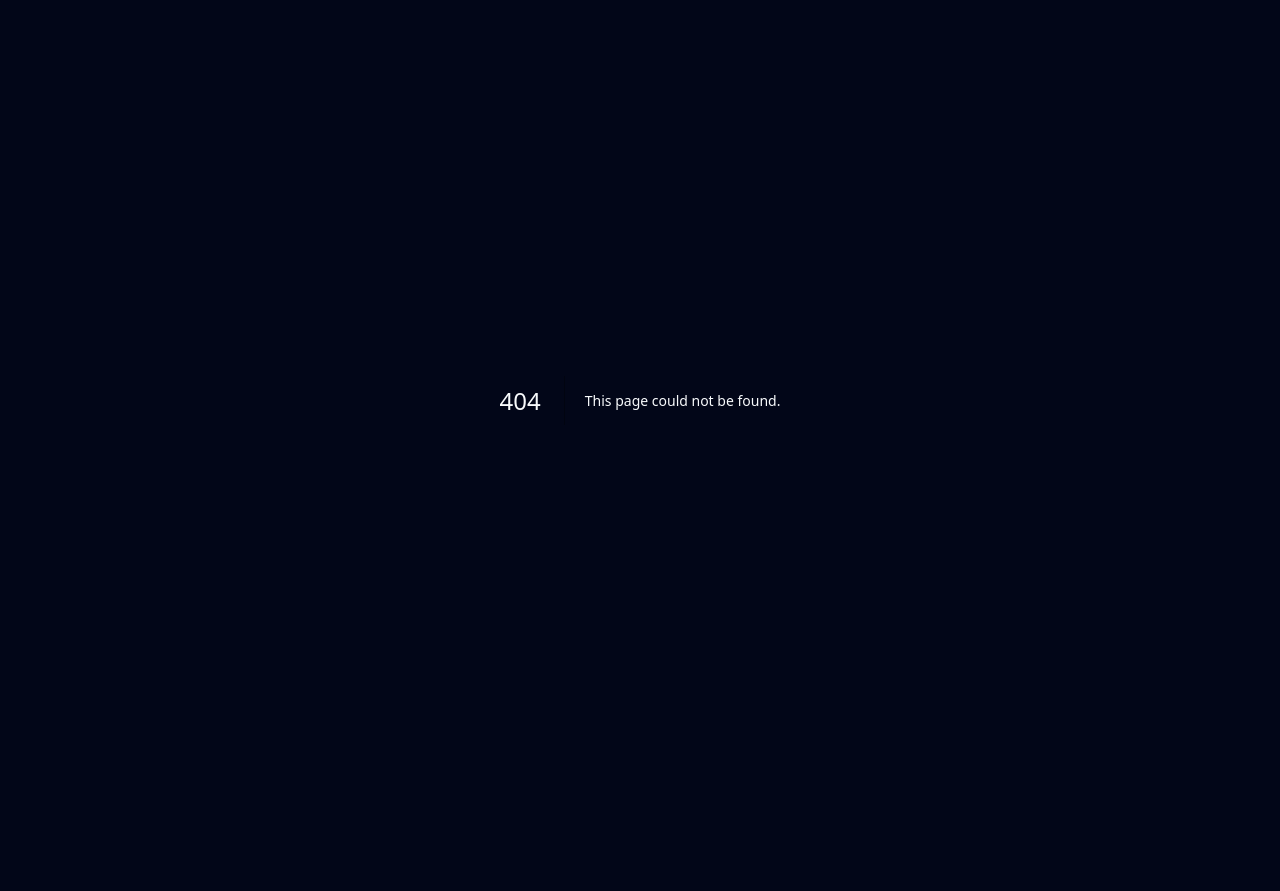
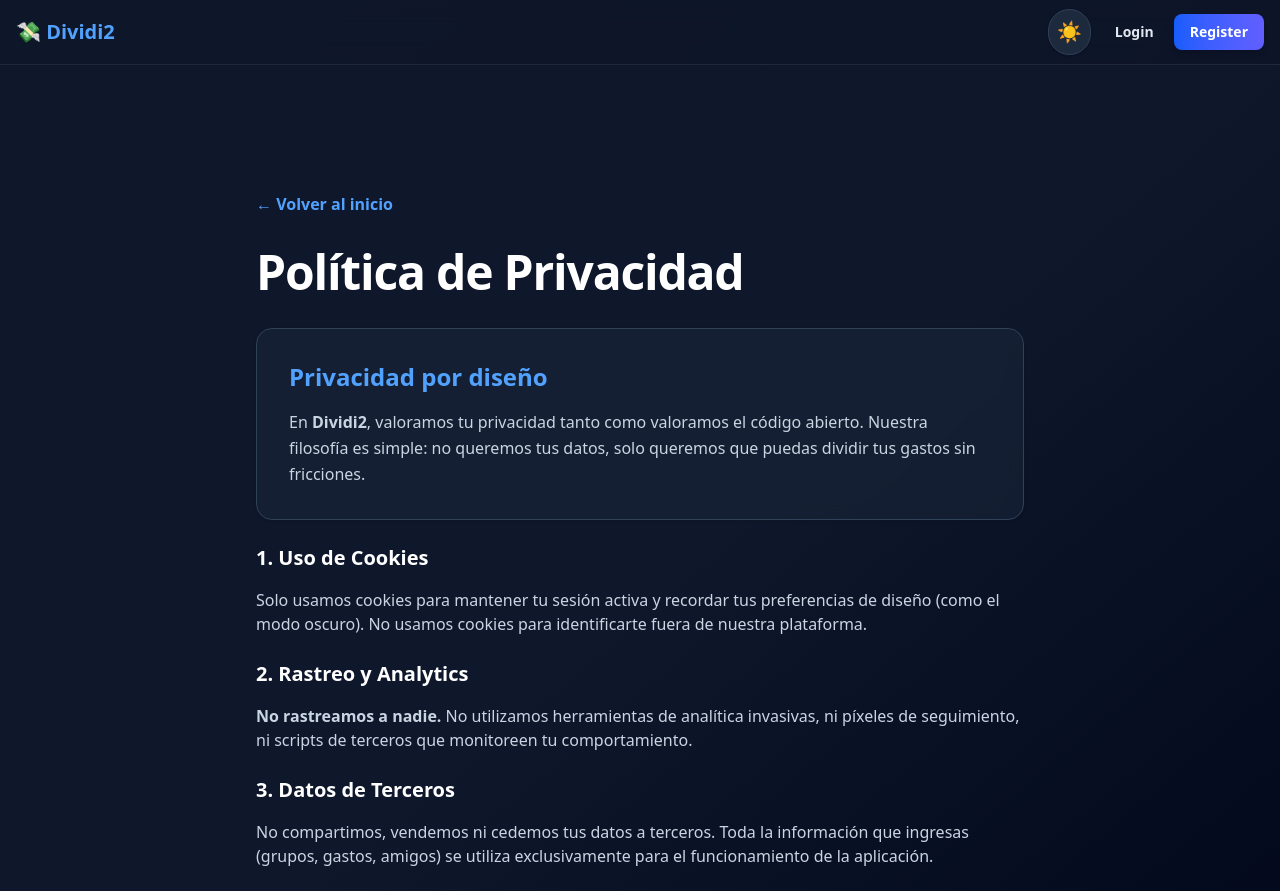
Before and after one commit to guzmannicolas/splitwise-nico, a Next.js app in the folder frontend/: page /privacy in a window 1280 px wide. Before the commit this address had no page. Shown: the top 891 px of the page. Before the commit the page ends 800 px from the top, so only its background shows below. Built offline with nearby package versions, Linux system fonts and the light colour scheme; no server answers.

Commit message:
feat: implement privacy policy page and update UI layout spacing and footer documentation

```diff
--- a/frontend/components/Layout.tsx
+++ b/frontend/components/Layout.tsx
@@ -177,7 +177,7 @@ export default function Layout({
         </div>
       </nav>
 
-      <main className={`${fluid ? '' : 'max-w-7xl mx-auto py-6 px-4 sm:px-6 lg:px-8'} pt-20`}>
+      <main className={`${fluid ? 'pt-16' : 'max-w-7xl mx-auto py-6 px-4 sm:px-6 lg:px-8 pt-20'}`}>
         {children}
       </main>
 
--- a/frontend/components/landing/Footer.tsx
+++ b/frontend/components/landing/Footer.tsx
@@ -12,21 +12,25 @@ export default function Footer() {
             <Link href="/" className="flex items-center text-blue-700 dark:text-blue-400 font-bold text-2xl tracking-tight">
               💸 Dividi2
             </Link>
-            <p className="text-slate-500 dark:text-slate-400 text-sm max-w-xs text-center md:text-left">
-              Gestiona gastos compartidos de forma simple, justa y 100% gratuita.
+            <p className="text-slate-500 dark:text-slate-400 text-sm max-w-xs text-center md:text-left leading-relaxed">
+              Gestiona gastos compartidos de forma simple, justa y 100% gratuita. Este sitio no usa cookies de rastreo ni analytics. Solo guardamos lo justo para que tu experiencia sea fluida.
             </p>
           </div>
 
           <div className="flex flex-wrap justify-center gap-8 text-sm font-semibold text-slate-600 dark:text-slate-300">
             <Link href="/auth/login" className="hover:text-blue-600 dark:hover:text-blue-400 transition-colors">Login</Link>
             <Link href="/auth/register" className="hover:text-blue-600 dark:hover:text-blue-400 transition-colors">Register</Link>
-            <Link href="#" target="_blank" className="hover:text-blue-600 dark:hover:text-blue-400 transition-colors">GitHub</Link>
+            <Link href="/privacy" className="hover:text-blue-600 dark:hover:text-blue-400 transition-colors">Privacidad</Link>
+            <Link href="https://github.com/guzmannicolas/splitwise-nico" target="_blank" className="flex items-center gap-2 hover:text-blue-600 dark:hover:text-blue-400 transition-colors">
+              <svg className="w-5 h-5" fill="currentColor" viewBox="0 0 24 24"><path d="M12 .297c-6.63 0-12 5.373-12 12 0 5.303 3.438 9.8 8.205 11.385.6.113.82-.258.82-.577 0-.285-.01-1.04-.015-2.04-3.338.724-4.042-1.61-4.042-1.61C4.422 18.07 3.633 17.7 3.633 17.7c-1.087-.744.084-.729.084-.729 1.205.084 1.838 1.236 1.838 1.236 1.07 1.835 2.809 1.305 3.495.998.108-.776.417-1.305.76-1.605-2.665-.3-5.466-1.332-5.466-5.93 0-1.31.465-2.38 1.235-3.22-.135-.303-.54-1.523.105-3.176 0 0 1.008-.322 3.301 1.23.957-.266 1.983-.399 3.003-.404 1.02.005 2.047.138 3.006.404 2.291-1.552 3.297-1.23 3.297-1.23.645 1.653.24 2.873.12 3.176.765.84 1.23 1.91 1.23 3.22 0 4.61-2.805 5.625-5.475 5.92.42.36.81 1.096.81 2.22 0 1.606-.015 2.896-.015 3.286 0 .315.21.69.825.57C20.565 22.092 24 17.592 24 12.297c0-6.627-5.373-12-12-12"/></svg>
+              GitHub
+            </Link>
           </div>
         </div>
 
         <div className="mt-12 pt-8 border-t border-slate-100 dark:border-slate-900 flex flex-col md:flex-row justify-between items-center gap-4">
           <p className="text-slate-400 dark:text-slate-500 text-xs">
-            © {currentYear} Dividi2. Todos los derechos reservados.
+            © {currentYear} Dividi2. No usamos cookies de rastreo. <Link href="/privacy" className="underline hover:text-blue-500">Ver Política</Link>
           </p>
           <p className="text-slate-400 dark:text-slate-500 text-xs flex items-center gap-1">
             Hecho con <span className="text-red-500">❤️</span> por <span className="font-semibold text-slate-700 dark:text-slate-300">Nico</span> en Buenos Aires
--- a/frontend/components/landing/Hero.tsx
+++ b/frontend/components/landing/Hero.tsx
@@ -3,7 +3,7 @@ import Link from 'next/link'
 
 export default function Hero() {
   return (
-    <section className="relative w-full py-20 lg:py-32 overflow-hidden bg-gradient-to-br from-blue-50 via-blue-100 to-indigo-200 dark:from-slate-900 dark:via-slate-900 dark:to-slate-950 transition-colors duration-500">
+    <section className="relative w-full pt-10 pb-20 lg:pt-16 lg:pb-32 overflow-hidden bg-gradient-to-br from-blue-50 via-blue-100 to-indigo-200 dark:from-slate-900 dark:via-slate-900 dark:to-slate-950 transition-colors duration-500">
       {/* Elementos decorativos de fondo */}
       <div className="absolute top-0 left-0 w-full h-full overflow-hidden pointer-events-none">
         <div className="absolute -top-24 -left-24 w-96 h-96 bg-blue-400/20 dark:bg-blue-600/10 rounded-full blur-3xl animate-pulse"></div>
--- /dev/null
+++ b/frontend/pages/privacy.tsx
@@ -0,0 +1,58 @@
+import React from 'react'
+import Layout from '../components/Layout'
+import Link from 'next/link'
+
+export default function PrivacyPolicy() {
+  return (
+    <Layout fluid hideAuthLinks={false}>
+      <div className="min-h-screen bg-gradient-to-br from-blue-50 via-white to-indigo-50 dark:from-slate-900 dark:via-slate-900 dark:to-slate-950 transition-colors duration-500 pt-32 pb-20 px-4">
+        <div className="max-w-3xl mx-auto">
+          <Link href="/" className="text-blue-600 dark:text-blue-400 hover:underline mb-8 inline-block font-semibold">
+            ← Volver al inicio
+          </Link>
+
+          <h1 className="text-4xl lg:text-5xl font-extrabold text-slate-900 dark:text-white mb-8 tracking-tight">
+            Política de Privacidad
+          </h1>
+
+          <div className="prose prose-lg dark:prose-invert max-w-none space-y-6 text-slate-600 dark:text-slate-300">
+            <section className="bg-white/50 dark:bg-slate-800/50 backdrop-blur-sm p-8 rounded-2xl border border-blue-100 dark:border-slate-700 shadow-sm">
+              <h2 className="text-2xl font-bold text-blue-700 dark:text-blue-400 mb-4">Privacidad por diseño</h2>
+              <p className="leading-relaxed">
+                En <strong>Dividi2</strong>, valoramos tu privacidad tanto como valoramos el código abierto. Nuestra filosofía es simple: no queremos tus datos, solo queremos que puedas dividir tus gastos sin fricciones.
+              </p>
+            </section>
+
+            <section className="space-y-4">
+              <h3 className="text-xl font-bold text-slate-900 dark:text-white">1. Uso de Cookies</h3>
+              <p>
+                Solo usamos cookies para mantener tu sesión activa y recordar tus preferencias de diseño (como el modo oscuro). No usamos cookies para identificarte fuera de nuestra plataforma.
+              </p>
+            </section>
+
+            <section className="space-y-4">
+              <h3 className="text-xl font-bold text-slate-900 dark:text-white">2. Rastreo y Analytics</h3>
+              <p>
+                <strong>No rastreamos a nadie.</strong> No utilizamos herramientas de analítica invasivas, ni píxeles de seguimiento, ni scripts de terceros que monitoreen tu comportamiento.
+              </p>
+            </section>
+
+            <section className="space-y-4">
+              <h3 className="text-xl font-bold text-slate-900 dark:text-white">3. Datos de Terceros</h3>
+              <p>
+                No compartimos, vendemos ni cedemos tus datos a terceros. Toda la información que ingresas (grupos, gastos, amigos) se utiliza exclusivamente para el funcionamiento de la aplicación.
+              </p>
+            </section>
+
+            <section className="bg-indigo-50/50 dark:bg-indigo-900/10 p-8 rounded-2xl border border-indigo-100 dark:border-indigo-900/30">
+              <h3 className="text-xl font-bold text-indigo-700 dark:text-indigo-400 mb-2">Transparencia Open Source</h3>
+              <p>
+                Al ser un proyecto de código abierto, puedes auditar exactamente cómo manejamos tus datos revisando nuestro repositorio en GitHub. Creemos que la transparencia es la base de la confianza.
+              </p>
+            </section>
+          </div>
+        </div>
+      </div>
+    </Layout>
+  )
+}
```
